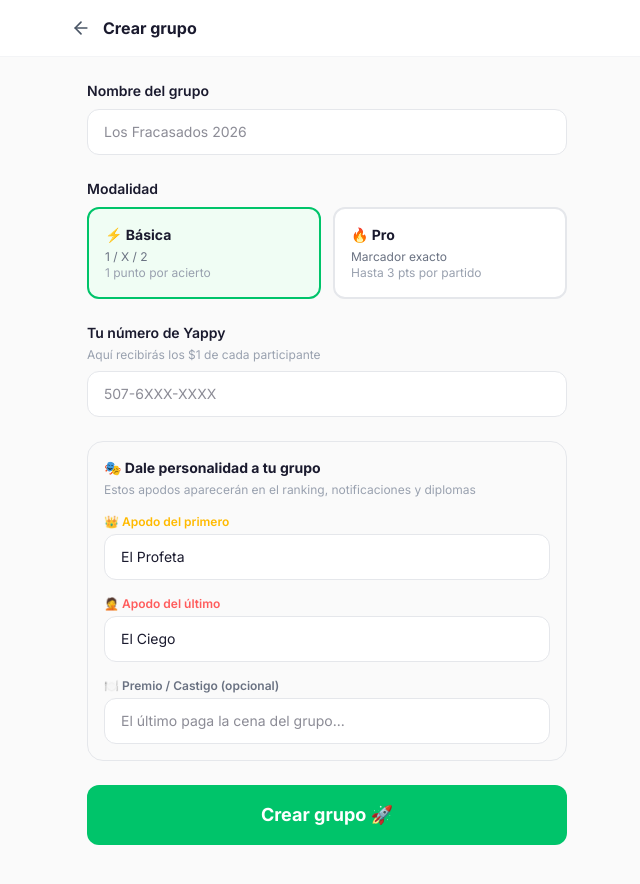
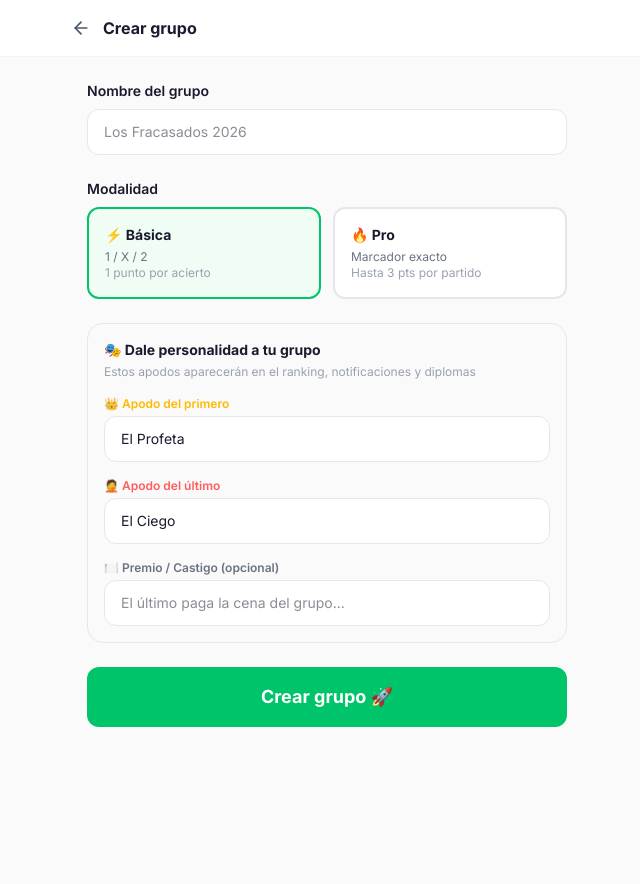
Before and after one commit to potenciatuvidaconia-star/beat-a-friend, a Next.js app: page /crear-grupo in a window 1280 px wide. Shown: the whole page, without its empty margins (313-953 px from the left). After the commit the page ends 800 px from the top, so only its background shows below. Built offline with nearby package versions, Linux system fonts and the light colour scheme.

Commit message:
fix: platform Yappy number, remove per-group yappy field

```diff
--- a/app/crear-grupo/page.tsx
+++ b/app/crear-grupo/page.tsx
@@ -11,7 +11,6 @@ export default function CrearGrupoPage() {
   const router = useRouter()
   const [name, setName] = useState('')
   const [mode, setMode] = useState<'basic' | 'pro'>('basic')
-  const [yappy, setYappy] = useState('')
   const [apodoPrimero, setApodoPrimero] = useState('El Profeta')
   const [apodoUltimo, setApodoUltimo] = useState('El Ciego')
   const [premioCastigo, setPremioCastigo] = useState('')
@@ -34,7 +33,7 @@ export default function CrearGrupoPage() {
       .insert({
         name, code, mode,
         owner_id: user.id,
-        yappy_number: yappy,
+        yappy_number: 'platform',
         apodo_primero: apodoPrimero || 'El Profeta',
         apodo_ultimo: apodoUltimo || 'El Ciego',
         premio_castigo: premioCastigo || null,
@@ -110,20 +109,6 @@ export default function CrearGrupoPage() {
             </div>
           </div>
 
-          {/* Yappy */}
-          <div>
-            <label className="block text-sm font-semibold mb-1">Tu número de Yappy</label>
-            <p className="text-xs text-gray-400 mb-2">Aquí recibirás los $1 de cada participante</p>
-            <input
-              type="text"
-              placeholder="507-6XXX-XXXX"
-              value={yappy}
-              onChange={e => setYappy(e.target.value)}
-              required
-              className="w-full px-4 py-3 rounded-xl border border-gray-200 bg-white text-sm focus:outline-none focus:ring-2 focus:ring-[#00C46A]"
-            />
-          </div>
-
           {/* Apodos — la personalización del grupo */}
           <div className="bg-[#FAFAFA] rounded-2xl border border-gray-200 p-4 space-y-4">
             <div>
--- a/app/grupo/[codigo]/page.tsx
+++ b/app/grupo/[codigo]/page.tsx
@@ -39,6 +39,7 @@ export default async function GrupoPage({ params }: { params: Promise<{ codigo:
   const total = members?.length ?? 0
   const inviteUrl = `${process.env.NEXT_PUBLIC_APP_URL}/unirse/${codigo}`
 
+  const platformYappy = process.env.NEXT_PUBLIC_YAPPY_NUMBER ?? '507-XXXX-XXXX'
   const apodoPrimero: string = group.apodo_primero ?? 'El Profeta'
   const apodoUltimo: string = group.apodo_ultimo ?? 'El Ciego'
   const premioCastigo: string | null = group.premio_castigo ?? null
@@ -73,7 +74,7 @@ export default async function GrupoPage({ params }: { params: Promise<{ codigo:
             <div className="mt-3 bg-white rounded-xl p-3 text-xs space-y-1">
               <div className="flex justify-between">
                 <span className="text-gray-500">Número Yappy</span>
-                <span className="font-bold">{group.yappy_number}</span>
+                <span className="font-bold">{platformYappy}</span>
               </div>
               <div className="flex justify-between">
                 <span className="text-gray-500">Monto</span>
@@ -92,7 +93,7 @@ export default async function GrupoPage({ params }: { params: Promise<{ codigo:
           <div className="bg-yellow-50 border border-yellow-200 rounded-2xl p-4">
             <p className="text-sm font-semibold text-yellow-700">💛 Recuerda mandar tu $1 por Yappy</p>
             <p className="text-xs text-gray-500 mt-1">
-              Al <strong>{group.yappy_number}</strong> con el código <strong className="font-mono">{codigo}</strong>
+              Al <strong>{platformYappy}</strong> con el código <strong className="font-mono">{codigo}</strong>
             </p>
           </div>
         )}
--- a/app/unirse/[codigo]/UnirseClient.tsx
+++ b/app/unirse/[codigo]/UnirseClient.tsx
@@ -4,12 +4,13 @@ import { useState } from 'react'
 import { useRouter } from 'next/navigation'
 import { createClient } from '@/lib/supabase/client'
 
+const PLATFORM_YAPPY = process.env.NEXT_PUBLIC_YAPPY_NUMBER ?? '507-XXXX-XXXX'
+
 interface Group {
   id: string
   name: string
   code: string
   mode: string
-  yappy_number: string
 }
 
 export default function UnirseClient({ group, userId }: { group: Group; userId: string }) {
@@ -46,7 +47,7 @@ export default function UnirseClient({ group, userId }: { group: Group; userId:
           <div className="space-y-2 text-sm">
             <div className="flex justify-between">
               <span className="text-gray-500">Número</span>
-              <span className="font-bold">{group.yappy_number}</span>
+              <span className="font-bold">{PLATFORM_YAPPY}</span>
             </div>
             <div className="flex justify-between">
               <span className="text-gray-500">Monto</span>
@@ -58,7 +59,7 @@ export default function UnirseClient({ group, userId }: { group: Group; userId:
             </div>
           </div>
           <p className="text-xs text-gray-400 mt-3">
-            ⚠️ Pon el código <strong>{group.code}</strong> en el comentario del Yappy para que te identifiquen
+            ⚠️ Pon el código <strong>{group.code}</strong> en el comentario para que te identifiquen
           </p>
         </div>
 
```
